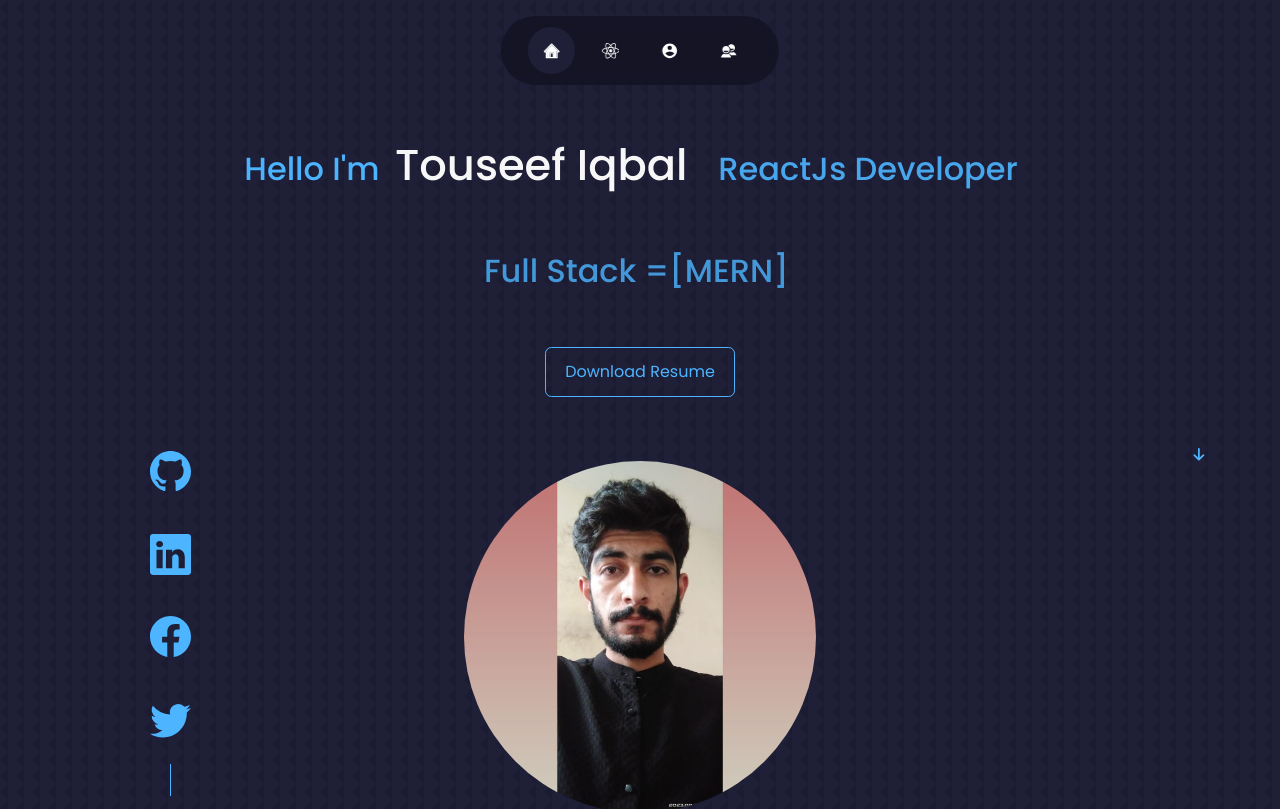
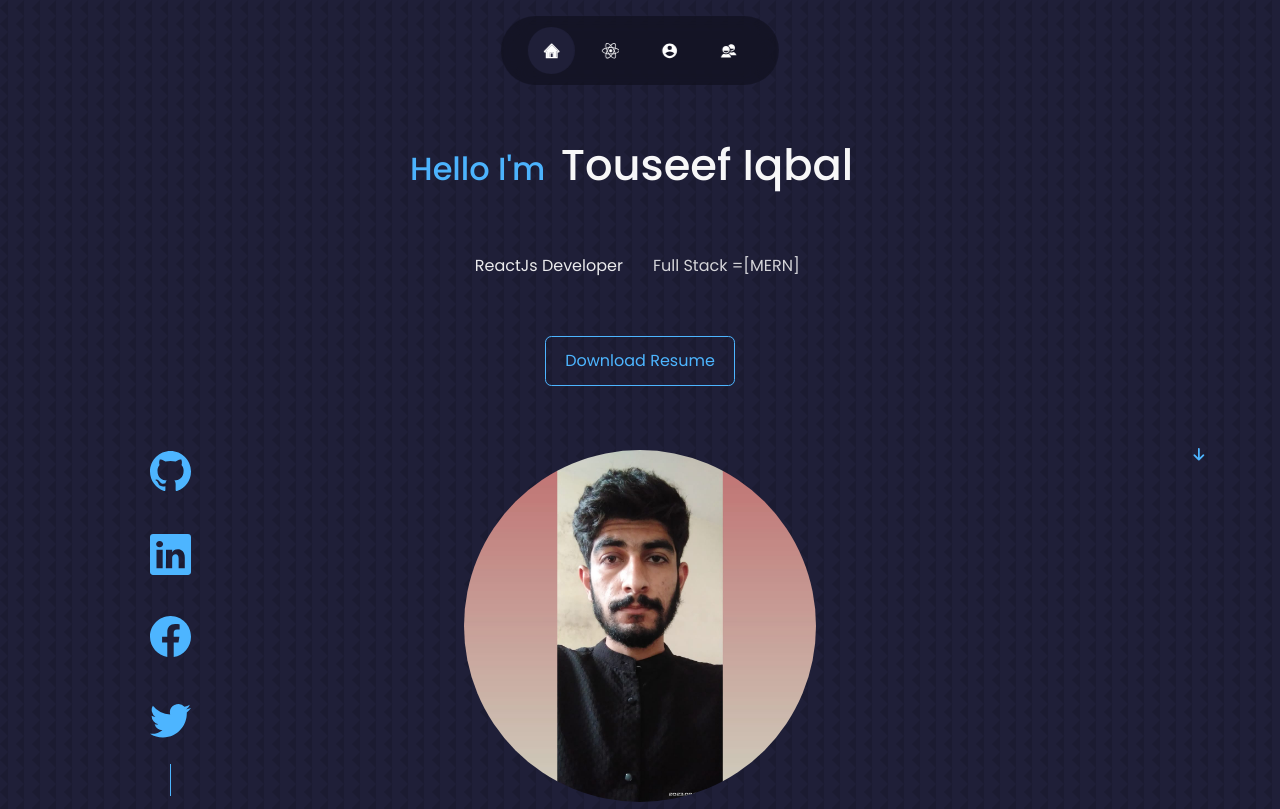
Before and after one commit to touseefiqbal845/myportfolio, a React (Create React App) app: page / in a window 1280 px wide. Shown: the top 809 px of the page. Built offline with nearby package versions, Linux system fonts and the light colour scheme.

Commit message:
Update Header.jsx

```diff
--- a/src/components/header/Header.jsx
+++ b/src/components/header/Header.jsx
@@ -27,15 +27,18 @@ const Header = () => {
     <>
       <header>
         <div ref={headerRef} className="container header_container">
-          <h2 className="header_text">Hello I'm</h2>
-          <h1 className="m-3 text-bold text-base font-xlg header_text text-align-center">Touseef Iqbal</h1>
+  <h2 className="header_text">Hello I'm</h2>
+  <h1 className="m-3 text-bold text-base font-xlg header_text text-align-center">Touseef Iqbal</h1>
 
-{/*            <h2 className="header_text m-3">Front-End Engineer</h2> */}
-             <HeaderSocials />
-          <h2  className="header_text m-3  text-center" >ReactJs Developer</h2>
-          <h2 className="header_text m-3">Full Stack =[MERN]</h2>
+  {/* <h2 className="header_text m-3">Front-End Engineer</h2> */}
+  <HeaderSocials />
 
-          <CTA />
+  <div className="text-center">
+    <p className="header_text m-3">ReactJs Developer</p>
+    <p className="header_text m-3">Full Stack =[MERN]</p>
+  </div>
+
+  <CTA />
 
           <div className="me">
             <img src={Me} alt="me" />
```
